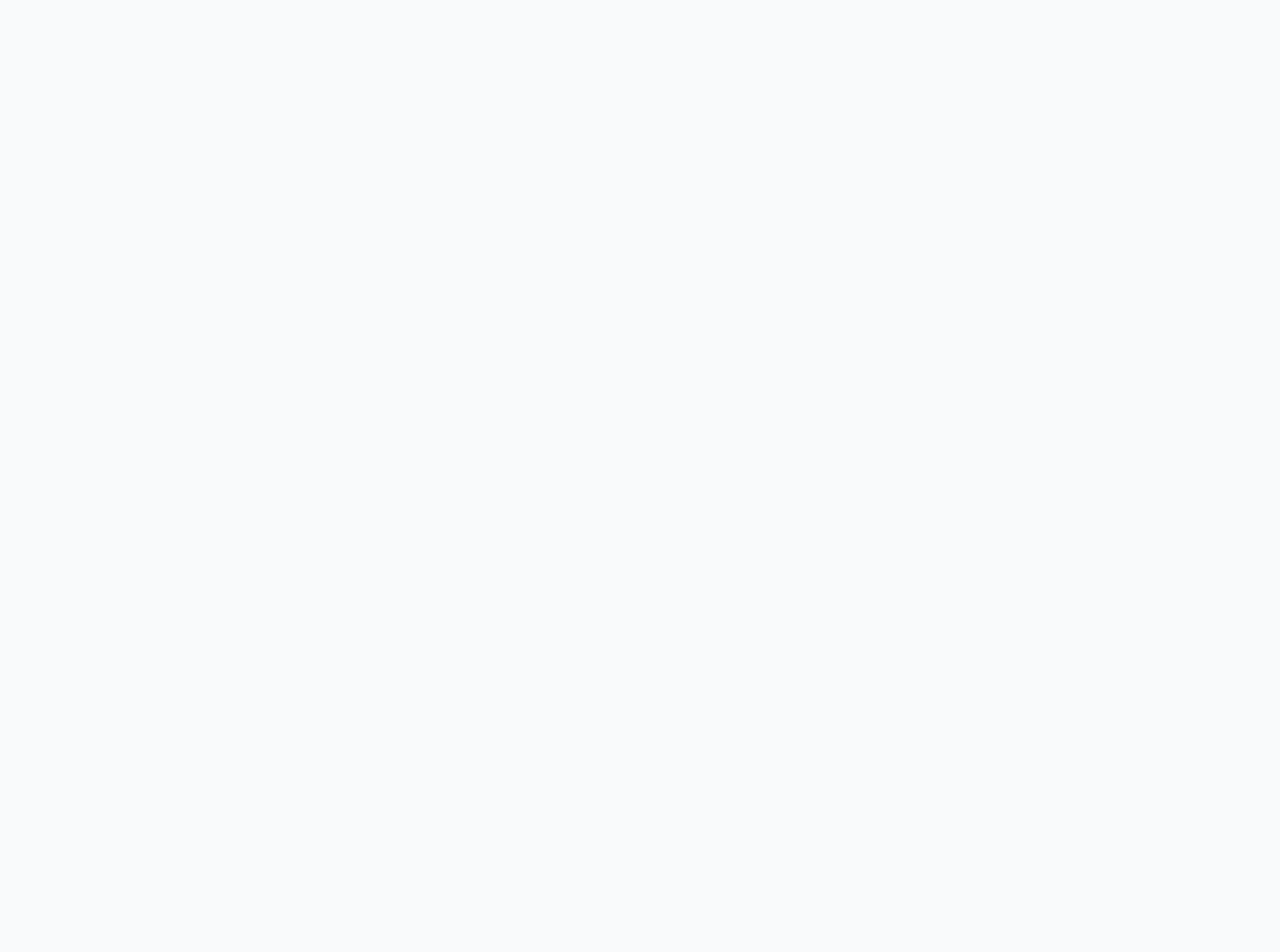
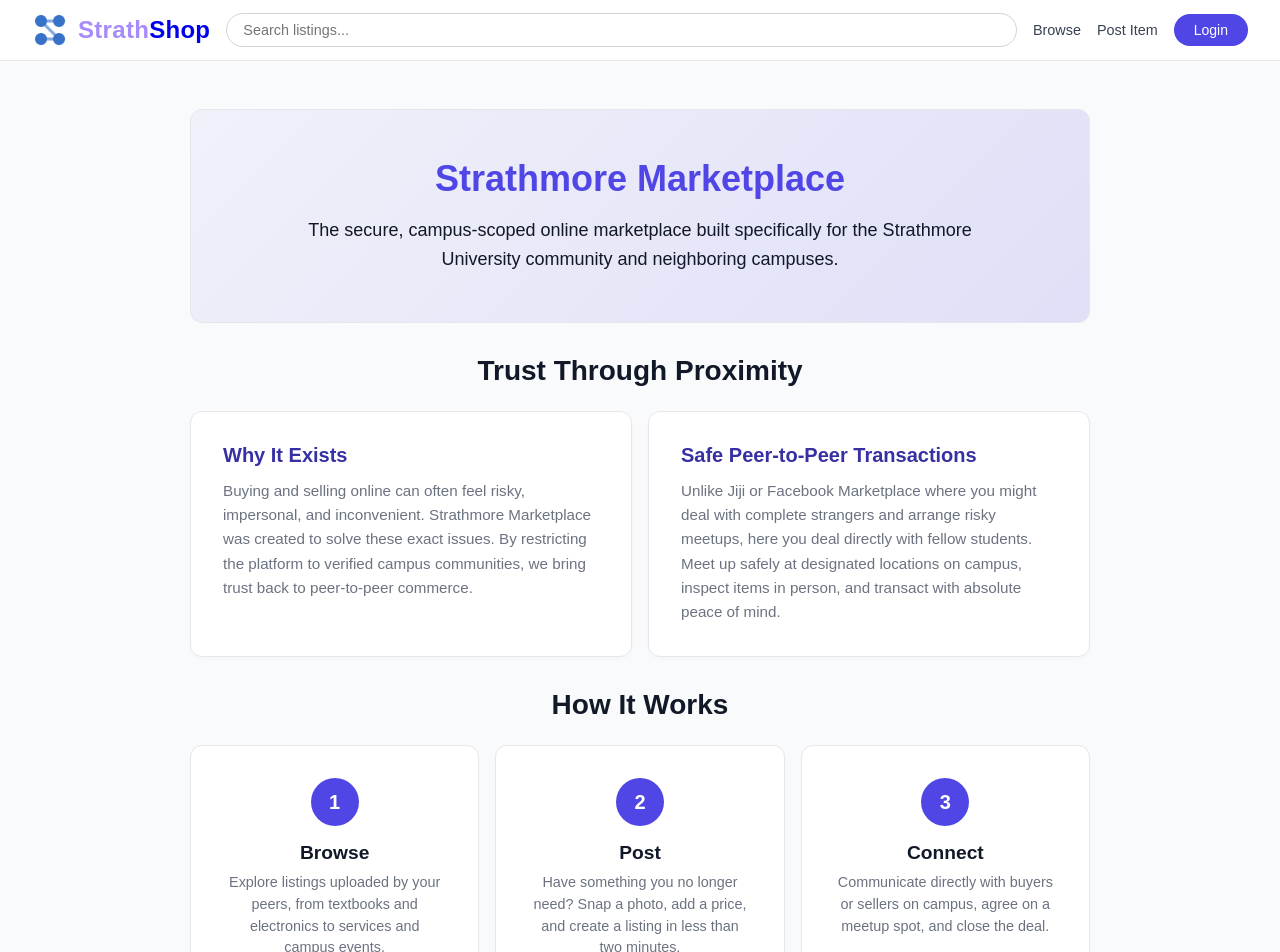
Before and after one commit to jkimanii/strathmore-marketplace, a React (Vite) app: page /about in a window 1280 px wide. Before the commit this address had no page. Shown: the top 952 px of the page. Before the commit the page ends 800 px from the top, so only its background shows below. Built offline with nearby package versions, Linux system fonts and the light colour scheme.

Commit message:
feat: add about page

```diff
--- a/src/App.jsx
+++ b/src/App.jsx
@@ -5,6 +5,8 @@ import Browse from './pages/Browse';
 import ListingDetail from './pages/ListingDetail';
 import PostListing from './pages/PostListing';
 import Login from './pages/Login';
+import About from './pages/About';
+import Contact from './pages/Contact';
 import seedListings from './data/listings.json';
 
 function App() {
@@ -31,6 +33,8 @@ function App() {
             element={<PostListing onAddListing={addListing} />}
           />
           <Route path="/login" element={<Login />} />
+          <Route path="/about" element={<About />} />
+          <Route path="/contact" element={<Contact />} />
         </Route>
       </Routes>
     </BrowserRouter>
--- a/src/components/footer.jsx
+++ b/src/components/footer.jsx
@@ -18,8 +18,8 @@ function Footer() {
         <nav className="footer-links">
           <Link to="/">Browse</Link>
           <Link to="/post">Sell</Link>
-          <a href="#">About</a>
-          <a href="#">Contact</a>
+          <Link to="/about">About</Link>
+          <Link to="/contact">Contact</Link>
         </nav>
         <p className="footer-disclaimer">
           This platform is a student project and is not officially affiliated
--- /dev/null
+++ b/src/pages/About.css
@@ -0,0 +1,137 @@
+.about-page {
+  display: flex;
+  flex-direction: column;
+  gap: var(--space-lg);
+  max-width: 900px;
+  margin: 0 auto;
+  padding: var(--space-md) 0;
+}
+
+.about-hero {
+  text-align: center;
+  padding: 3rem 1.5rem;
+  background: linear-gradient(135deg, rgba(79, 70, 229, 0.05) 0%, rgba(79, 70, 229, 0.15) 100%);
+  border-radius: var(--radius-md);
+  border: 1px solid var(--color-border);
+}
+
+.about-hero h1 {
+  font-size: 2.25rem;
+  margin: 0 0 1rem 0;
+  color: var(--color-primary);
+}
+
+.hero-lead {
+  font-size: 1.125rem;
+  color: var(--color-text);
+  max-width: 700px;
+  margin: 0 auto;
+  line-height: 1.6;
+}
+
+.about-mission {
+  display: flex;
+  flex-direction: column;
+  gap: var(--space-md);
+}
+
+.about-mission h2,
+.about-steps-section h2 {
+  font-size: 1.75rem;
+  text-align: center;
+  color: var(--color-text);
+  margin: 0 0 0.5rem 0;
+}
+
+.mission-grid {
+  display: grid;
+  grid-template-columns: 1fr 1fr;
+  gap: var(--space-md);
+}
+
+.mission-card {
+  background-color: var(--color-surface);
+  border: 1px solid var(--color-border);
+  border-radius: var(--radius-md);
+  padding: var(--space-lg);
+  box-shadow: 0 2px 4px rgba(0, 0, 0, 0.02);
+}
+
+.mission-card h3 {
+  font-size: 1.25rem;
+  margin: 0 0 0.75rem 0;
+  color: var(--color-primary-dark);
+}
+
+.mission-card p {
+  color: var(--color-text-muted);
+  line-height: 1.6;
+  margin: 0;
+  font-size: 0.95rem;
+}
+
+.about-steps-section {
+  display: flex;
+  flex-direction: column;
+  gap: var(--space-md);
+}
+
+.steps-grid {
+  display: grid;
+  grid-template-columns: repeat(3, 1fr);
+  gap: var(--space-md);
+}
+
+.step-card {
+  background-color: var(--color-surface);
+  border: 1px solid var(--color-border);
+  border-radius: var(--radius-md);
+  padding: var(--space-lg);
+  text-align: center;
+  display: flex;
+  flex-direction: column;
+  align-items: center;
+  box-shadow: 0 2px 4px rgba(0, 0, 0, 0.02);
+}
+
+.step-number {
+  width: 48px;
+  height: 48px;
+  background-color: var(--color-primary);
+  color: var(--color-white);
+  font-size: 1.25rem;
+  font-weight: bold;
+  border-radius: var(--radius-full);
+  display: flex;
+  align-items: center;
+  justify-content: center;
+  margin-bottom: var(--space-md);
+}
+
+.step-card h3 {
+  font-size: 1.2rem;
+  margin: 0 0 0.5rem 0;
+  color: var(--color-text);
+}
+
+.step-card p {
+  color: var(--color-text-muted);
+  line-height: 1.5;
+  margin: 0;
+  font-size: 0.9rem;
+}
+
+@media (max-width: 768px) {
+  .mission-grid {
+    grid-template-columns: 1fr;
+  }
+  .steps-grid {
+    grid-template-columns: 1fr;
+  }
+  .about-hero h1 {
+    font-size: 1.75rem;
+  }
+  .hero-lead {
+    font-size: 1rem;
+  }
+}
--- /dev/null
+++ b/src/pages/About.jsx
@@ -0,0 +1,57 @@
+import './About.css';
+
+function About() {
+  return (
+    <div className="about-page">
+      <section className="about-hero">
+        <div className="about-hero-content">
+          <h1>Strathmore Marketplace</h1>
+          <p className="hero-lead">
+            The secure, campus-scoped online marketplace built specifically for the Strathmore University community and neighboring campuses.
+          </p>
+        </div>
+      </section>
+
+      <section className="about-mission">
+        <h2>Trust Through Proximity</h2>
+        <div className="mission-grid">
+          <article className="mission-card">
+            <h3>Why It Exists</h3>
+            <p>
+              Buying and selling online can often feel risky, impersonal, and inconvenient. Strathmore Marketplace was created to solve these exact issues. By restricting the platform to verified campus communities, we bring trust back to peer-to-peer commerce.
+            </p>
+          </article>
+          <article className="mission-card">
+            <h3>Safe Peer-to-Peer Transactions</h3>
+            <p>
+              Unlike Jiji or Facebook Marketplace where you might deal with complete strangers and arrange risky meetups, here you deal directly with fellow students. Meet up safely at designated locations on campus, inspect items in person, and transact with absolute peace of mind.
+            </p>
+          </article>
+        </div>
+      </section>
+
+      <section className="about-steps-section">
+        <h2>How It Works</h2>
+        <div className="steps-grid">
+          <article className="step-card">
+            <div className="step-number">1</div>
+            <h3>Browse</h3>
+            <p>Explore listings uploaded by your peers, from textbooks and electronics to services and campus events.</p>
+          </article>
+          <article className="step-card">
+            <div className="step-number">2</div>
+            <h3>Post</h3>
+            <p>Have something you no longer need? Snap a photo, add a price, and create a listing in less than two minutes.</p>
+          </article>
+          <article className="step-card">
+            <div className="step-number">3</div>
+            <h3>Connect</h3>
+            <p>Communicate directly with buyers or sellers on campus, agree on a meetup spot, and close the deal.</p>
+          </article>
+        </div>
+      </section>
+    </div>
+  );
+}
+
+export default About;
```
